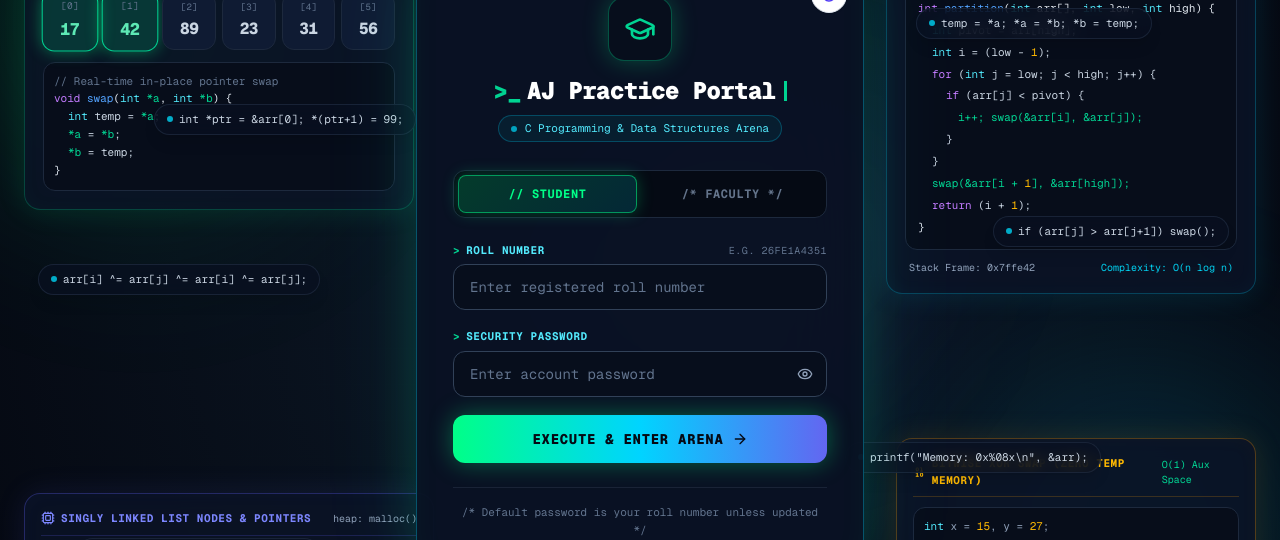
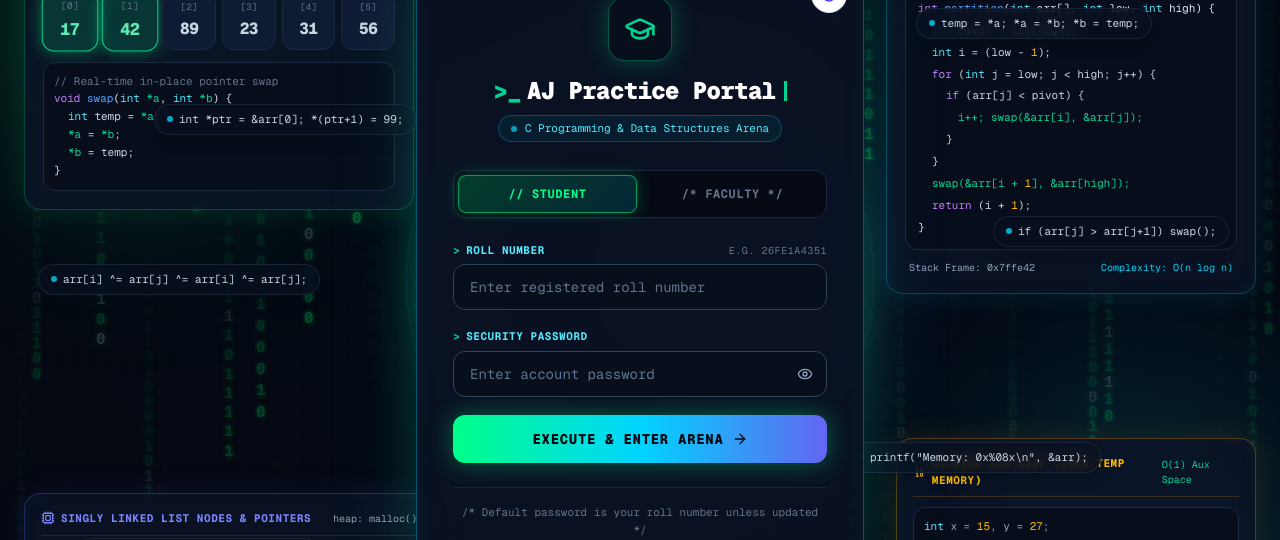
Before and after one commit to VenkataSaiTeja1/AJPractice, a Next.js app: page /login in a window 1280 px wide. Shown: the part 120-660 px from the top of the page. Built offline with nearby package versions, Linux system fonts and the light colour scheme; no server answers.

Commit message:
feat: add digital matrix binary rain background (green 0s and 1s with cyber center ring) across login, student dashboard and faculty portal

```diff
--- a/app/admin/page.tsx
+++ b/app/admin/page.tsx
@@ -8,6 +8,7 @@ import {
   Search, Filter, Edit, CheckCircle, Clock, XCircle, RefreshCw,
   Send, Plus, Trash, BookOpen, Key, Check, PlusCircle, LayoutGrid, BarChart2, CheckCircle2
 } from 'lucide-react';
+import MatrixBackground from '@/components/matrix-background';
 
 export default function TeacherAdminDashboard() {
   const router = useRouter();
@@ -1019,7 +1020,9 @@ export default function TeacherAdminDashboard() {
   });
 
   return (
-    <div className="admin-dashboard flex-1 max-w-7xl w-full mx-auto px-4 sm:px-6 lg:px-8 py-8 space-y-8 relative">
+    <div className="admin-dashboard flex-1 max-w-7xl w-full mx-auto px-4 sm:px-6 lg:px-8 py-8 space-y-8 relative overflow-hidden">
+      {/* Falling Green 0 and 1 Binary Matrix Rain */}
+      <MatrixBackground opacity={0.4} showCenterRing={false} />
 
       {/* Title Header */}
       <div className="flex flex-col sm:flex-row sm:items-center sm:justify-between gap-4 border-b border-slate-200 dark:border-slate-800 pb-5">
--- a/app/dashboard/page.tsx
+++ b/app/dashboard/page.tsx
@@ -9,6 +9,7 @@ import {
   Award, CheckCircle, Clock, XCircle, Code, HelpCircle, Server,
   BookOpen, ChevronRight, BarChart3, Star, RefreshCw, Key, ShieldAlert
 } from 'lucide-react';
+import MatrixBackground from '@/components/matrix-background';
 
 const units = [1, 2, 3, 4, 5];
 
@@ -434,7 +435,9 @@ export default function StudentDashboard() {
   const firstName = profile?.full_name?.split(' ')[0] || profile?.full_name || 'Student';
 
   return (
-    <div className="flex-1 w-full bg-[#090e1a] min-h-screen">
+    <div className="flex-1 w-full bg-[#070b14] min-h-screen relative overflow-hidden">
+      {/* Falling Green 0 and 1 Binary Matrix Rain */}
+      <MatrixBackground opacity={0.45} showCenterRing={false} />
       <style>{`
         @keyframes blink { 0%,100%{opacity:1} 50%{opacity:0} }
         @keyframes glow-pulse {
@@ -456,7 +459,7 @@ export default function StudentDashboard() {
         .stat-glow-rose { filter: drop-shadow(0 0 8px rgba(251,113,133,0.5)); }
       `}</style>
 
-      <div className="max-w-7xl w-full mx-auto px-4 sm:px-6 lg:px-8 py-8 space-y-8">
+      <div className="relative z-10 max-w-7xl w-full mx-auto px-4 sm:px-6 lg:px-8 py-8 space-y-8">
 
         {/* ── Hero Welcome Banner ─────────────────────────────────────────────── */}
         <div className="relative bg-[#0d1b2a] border border-[#1e3a5f]/50 rounded-2xl overflow-hidden shadow-2xl shadow-black/40">
--- a/app/login/page.tsx
+++ b/app/login/page.tsx
@@ -5,6 +5,7 @@ import { useRouter } from 'next/navigation';
 import { loginStudent, loginFaculty, getCurrentSession } from '@/lib/supabase';
 import { GraduationCap, ArrowRight, Eye, EyeOff, Code2, ArrowLeftRight, Binary, Cpu } from 'lucide-react';
 import ThemeToggle from '@/components/theme-toggle';
+import MatrixBackground from '@/components/matrix-background';
 
 // Floating badges for background
 const FLOATING_CHIPS = [
@@ -152,14 +153,10 @@ export default function LoginPage() {
         className="relative flex min-h-screen items-center justify-center p-4 overflow-hidden select-none"
         style={{
           backgroundColor: '#070b14',
-          backgroundImage: `
-            radial-gradient(circle at 50% 50%, rgba(13, 27, 42, 0.9) 0%, #050811 100%),
-            linear-gradient(rgba(0, 255, 136, 0.05) 1px, transparent 1px),
-            linear-gradient(90deg, rgba(0, 212, 255, 0.05) 1px, transparent 1px)
-          `,
-          backgroundSize: '100% 100%, 36px 36px, 36px 36px',
         }}
       >
+        {/* Dynamic Falling Green 0 and 1 Matrix Rain + Cyber Ring */}
+        <MatrixBackground opacity={0.75} showCenterRing={true} />
         {/* Subtle Ambient Light Orbs */}
         <div
           className="pointer-events-none absolute -top-40 -left-40 h-[600px] w-[600px] rounded-full"
--- /dev/null
+++ b/components/matrix-background.tsx
@@ -0,0 +1,164 @@
+'use client';
+
+import React, { useEffect, useRef } from 'react';
+
+interface MatrixBackgroundProps {
+  opacity?: number;
+  showCenterRing?: boolean;
+}
+
+export default function MatrixBackground({
+  opacity = 0.85,
+  showCenterRing = true,
+}: MatrixBackgroundProps) {
+  const canvasRef = useRef<HTMLCanvasElement | null>(null);
+
+  useEffect(() => {
+    const canvas = canvasRef.current;
+    if (!canvas) return;
+
+    const ctx = canvas.getContext('2d');
+    if (!ctx) return;
+
+    let animationFrameId: number;
+    let width = (canvas.width = window.innerWidth);
+    let height = (canvas.height = window.innerHeight);
+
+    // Font size & column setup
+    const fontSize = 16;
+    let columns = Math.floor(width / fontSize);
+    let drops: number[] = new Array(columns).fill(1).map(() => Math.floor(Math.random() * -50));
+    // Array to hold speed variation for different columns to give 3D depth
+    let speeds: number[] = new Array(columns).fill(1).map(() => 0.8 + Math.random() * 0.8);
+
+    const handleResize = () => {
+      if (!canvas) return;
+      width = canvas.width = window.innerWidth;
+      height = canvas.height = window.innerHeight;
+      columns = Math.floor(width / fontSize);
+      drops = new Array(columns).fill(1).map(() => Math.floor(Math.random() * -50));
+      speeds = new Array(columns).fill(1).map(() => 0.8 + Math.random() * 0.8);
+    };
+
+    window.addEventListener('resize', handleResize);
+
+    // Timing throttle for 35fps (smooth yet extremely light on CPU/battery)
+    let lastTime = 0;
+    const interval = 1000 / 35;
+
+    const render = (currentTime: number) => {
+      animationFrameId = requestAnimationFrame(render);
+
+      const delta = currentTime - lastTime;
+      if (delta < interval) return;
+      lastTime = currentTime - (delta % interval);
+
+      // Faint black trail fade effect
+      ctx.fillStyle = 'rgba(7, 11, 20, 0.12)';
+      ctx.fillRect(0, 0, width, height);
+
+      ctx.font = `bold ${fontSize}px "Courier New", Courier, monospace`;
+
+      for (let i = 0; i < drops.length; i++) {
+        // Binary numbers 0 and 1, with occasional rare hex/cyber glyph
+        const rand = Math.random();
+        let char = rand > 0.5 ? '1' : '0';
+
+        // Occasional rare glitch character or red pixel like the reference image
+        const isGlitchRed = rand < 0.008;
+
+        const x = i * fontSize;
+        const y = drops[i] * fontSize;
+
+        if (isGlitchRed) {
+          ctx.fillStyle = '#ef4444';
+          ctx.shadowColor = '#ef4444';
+          ctx.shadowBlur = 8;
+        } else {
+          // Leading drop is ultra-bright glowing white-green
+          if (Math.random() > 0.85) {
+            ctx.fillStyle = '#dcfce7';
+            ctx.shadowColor = '#00ff88';
+            ctx.shadowBlur = 10;
+          } else {
+            // Main binary matrix green stream
+            ctx.fillStyle = '#00ff66';
+            ctx.shadowColor = '#00ff66';
+            ctx.shadowBlur = 4;
+          }
+        }
+
+        ctx.fillText(char, x, y);
+        ctx.shadowBlur = 0; // reset for performance
+
+        // Reset drop to top with randomized staggered delay
+        if (y > height && Math.random() > 0.975) {
+          drops[i] = 0;
+          speeds[i] = 0.8 + Math.random() * 0.8;
+        }
+
+        drops[i] += speeds[i];
+      }
+    };
+
+    animationFrameId = requestAnimationFrame(render);
+
+    return () => {
+      cancelAnimationFrame(animationFrameId);
+      window.removeEventListener('resize', handleResize);
+    };
+  }, []);
+
+  return (
+    <div
+      className="fixed inset-0 pointer-events-none overflow-hidden select-none z-0"
+      style={{ opacity }}
+    >
+      {/* HTML5 Matrix Binary Rain Canvas */}
+      <canvas ref={canvasRef} className="absolute inset-0 block w-full h-full" />
+
+      {/* Cybernetic Radial Vignette (darker edges for content contrast) */}
+      <div
+        className="absolute inset-0"
+        style={{
+          background:
+            'radial-gradient(ellipse at center, rgba(7,11,20,0.4) 0%, rgba(5,8,17,0.85) 75%, #050811 100%)',
+        }}
+      />
+
+      {/* Neon Center Cyber Ring (as seen in the uploaded reference image) */}
+      {showCenterRing && (
+        <div className="absolute top-1/2 left-1/2 -translate-x-1/2 -translate-y-1/2 pointer-events-none">
+          {/* Main glowing circular ring */}
+          <div
+            className="w-[280px] h-[280px] sm:w-[420px] sm:h-[420px] rounded-full border border-emerald-400/50"
+            style={{
+              boxShadow:
+                '0 0 40px rgba(0,255,136,0.35), inset 0 0 40px rgba(0,255,136,0.2), 0 0 80px rgba(0,212,255,0.15)',
+              animation: 'spinRing 30s linear infinite',
+            }}
+          />
+          {/* Outer pulsed glow halo */}
+          <div
+            className="absolute inset-0 -m-6 rounded-full border border-dashed border-cyan-400/20"
+            style={{
+              animation: 'spinRingReverse 45s linear infinite',
+            }}
+          />
+        </div>
+      )}
+
+      {/* CSS Animations for Ring */}
+      <style>{`
+        @keyframes spinRing {
+          0% { transform: rotate(0deg); }
+          100% { transform: rotate(360deg); }
+        }
+        @keyframes spinRingReverse {
+          0% { transform: rotate(360deg); }
+          100% { transform: rotate(0deg); }
+        }
+      `}</style>
+    </div>
+  );
+}
```
